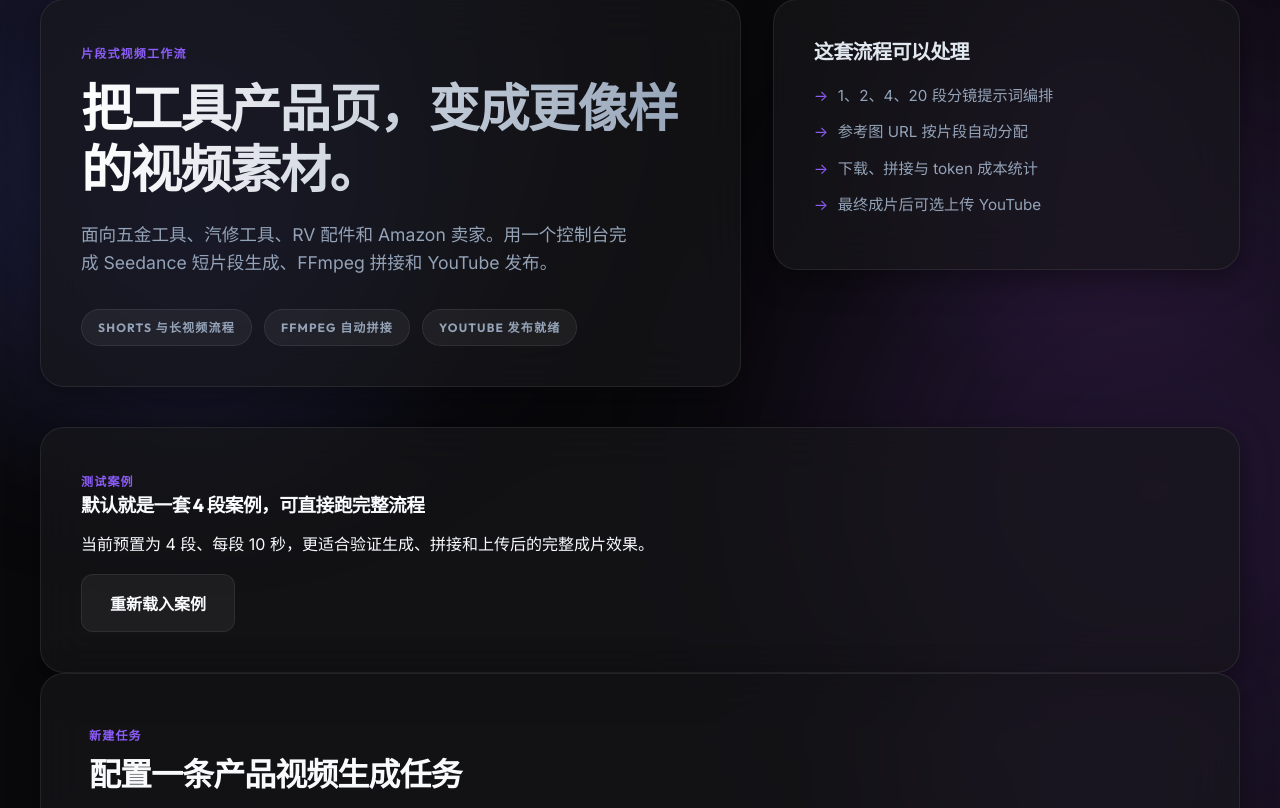
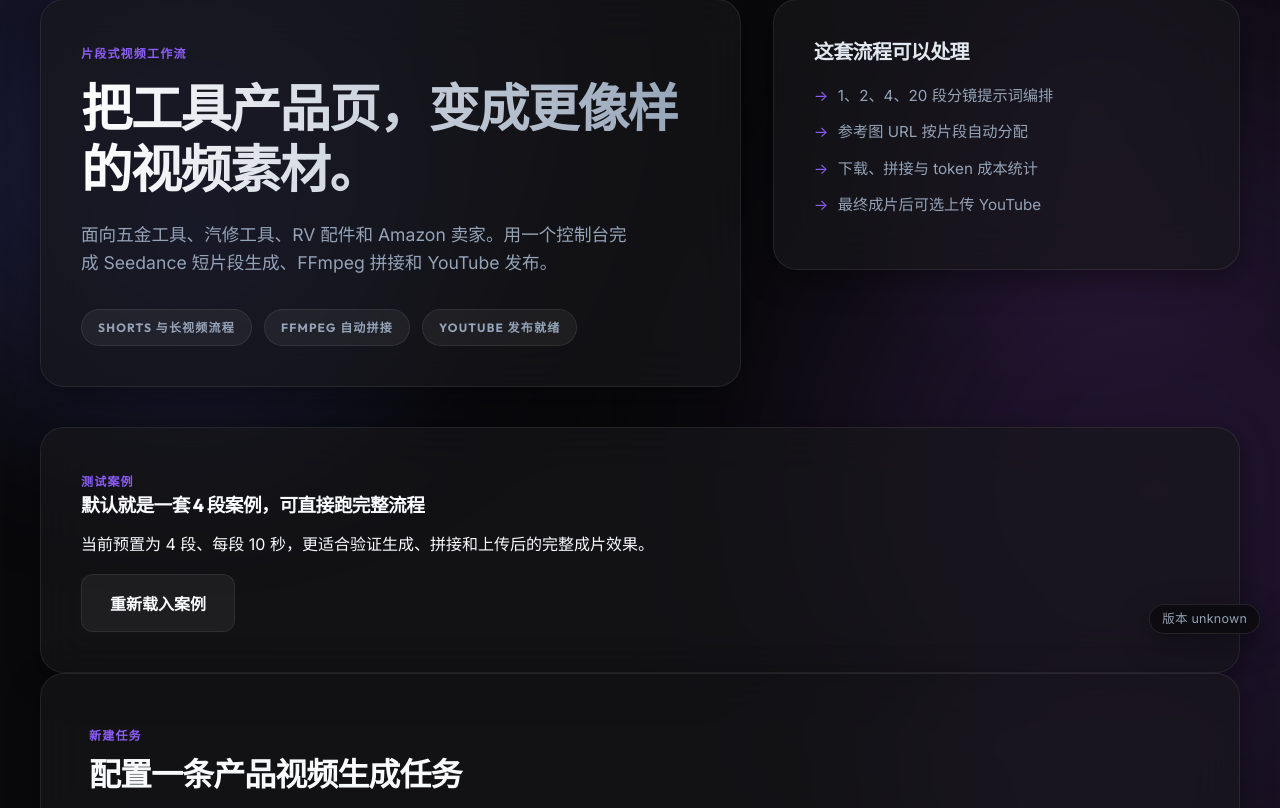
Before and after one commit to tony49279527/ClipForge-Tools, a FastAPI app: page / in a window 1280 px wide. Shown: the part 146-954 px from the top of the page. Run offline with FastAPI, Linux system fonts and the light colour scheme.

Commit message:
Show deployed app version in UI

```diff
--- a/app.py
+++ b/app.py
@@ -1,7 +1,9 @@
 import json
 import os
 import shutil
+import subprocess
 import uuid
+from functools import lru_cache
 from pathlib import Path
 from typing import List
 
@@ -50,6 +52,23 @@ TEMPLATES_DIR = BASE_DIR / "templates"
 
 ALLOWED_UPLOAD_EXTENSIONS = {".jpg", ".jpeg", ".png", ".webp"}
 
+
+@lru_cache(maxsize=1)
+def get_app_version() -> str:
+    env_version = (os.getenv("APP_VERSION") or "").strip()
+    if env_version:
+        return env_version
+
+    try:
+        return subprocess.check_output(
+            ["git", "rev-parse", "--short", "HEAD"],
+            cwd=str(BASE_DIR),
+            stderr=subprocess.DEVNULL,
+            text=True,
+        ).strip()
+    except Exception:
+        return "unknown"
+
 app = FastAPI(title="ClipForge Tools")
 app.mount("/static", StaticFiles(directory=str(STATIC_DIR)), name="static")
 templates = Jinja2Templates(directory=str(TEMPLATES_DIR))
@@ -70,6 +89,7 @@ def build_common_context(request: Request) -> dict:
         "is_zh": lang == "zh",
         "lang_switch_en": str(request.url.include_query_params(lang="en")),
         "lang_switch_zh": str(request.url.include_query_params(lang="zh")),
+        "app_version": get_app_version(),
         "youtube_accounts": youtube_accounts,
         "has_youtube_accounts": len(youtube_accounts) > 0,
     }
--- a/static/style.css
+++ b/static/style.css
@@ -36,6 +36,7 @@ body {
     min-height: 100vh;
     line-height: 1.6;
     -webkit-font-smoothing: antialiased;
+    padding-bottom: 72px;
 }
 
 a {
@@ -46,6 +47,23 @@ a {
 
 a:hover {
     color: var(--accent-hover);
+}
+
+.version-badge {
+    position: fixed;
+    right: 20px;
+    bottom: 20px;
+    z-index: 60;
+    padding: 8px 12px;
+    border: 1px solid rgba(255, 255, 255, 0.1);
+    border-radius: 999px;
+    background: rgba(9, 9, 11, 0.72);
+    backdrop-filter: blur(12px);
+    color: var(--text-muted);
+    font-size: 0.78rem;
+    line-height: 1;
+    letter-spacing: 0.02em;
+    box-shadow: 0 10px 30px rgba(0, 0, 0, 0.35);
 }
 
 h1, h2, h3, h4, h5, h6 {
--- a/templates/base.html
+++ b/templates/base.html
@@ -40,6 +40,9 @@
     <main class="container page">
         {% block content %}{% endblock %}
     </main>
+    <div class="version-badge" title="Current deployed application version">
+        {% if is_zh %}版本{% else %}Version{% endif %} {{ app_version }}
+    </div>
     <script>
         document.getElementById("nav-toggle")?.addEventListener("click", function() {
             document.getElementById("nav-menu")?.classList.toggle("visible");
```
